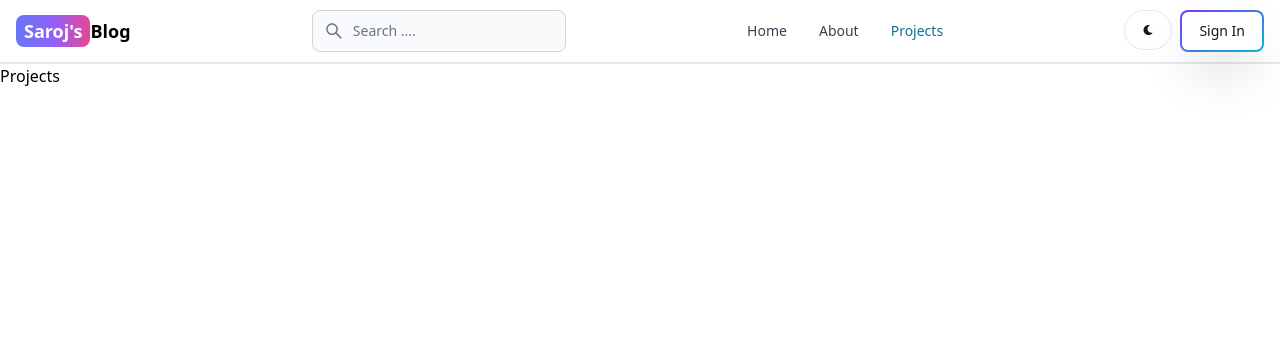
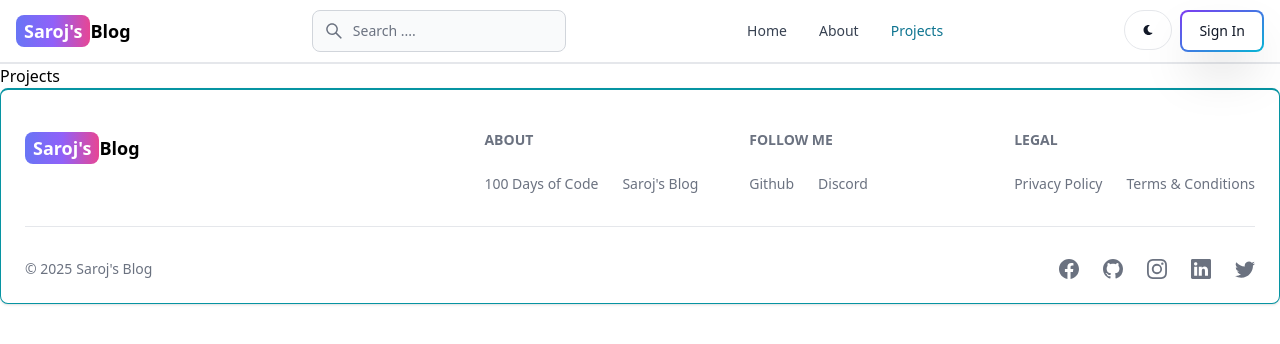
Before and after one commit to saroj580/MERN-BLOG, a React (Vite) app in the folder Client/: page /projects in a window 1280 px wide. Shown: the top 344 px of the page. Built offline with nearby package versions, Linux system fonts and the light colour scheme.

Commit message:
create and add the footer component

```diff
--- a/Client/src/App.jsx
+++ b/Client/src/App.jsx
@@ -4,9 +4,10 @@ import Home from './pages/Home'
 import Projects from './pages/Projects'
 import About from './pages/About'
 import SignIn from './pages/Signin'
-import SignUp from './pages/Signup'
+import SignUp from './pages/SignUp'
 import Dashboard from './pages/Dashboard'
 import Header from './components/Header'
+import Footer from './components/Footer'
 
 
 function App() {
@@ -21,6 +22,7 @@ function App() {
         <Route path="/dashboard" element={<Dashboard />} />
         <Route path="/projects" element={<Projects />} />
       </Routes>
+      <Footer />
     </BrowserRouter>
   )
 }
--- /dev/null
+++ b/Client/src/components/Footer.jsx
@@ -0,0 +1,65 @@
+import React from 'react'
+import { Footer } from 'flowbite-react'
+import { BsFacebook, BsGithub, BsInstagram, BsLinkedin, BsTwitter } from 'react-icons/bs'
+import { Link } from 'react-router-dom'
+
+export default function FooterComp() {
+    return <Footer container className='border border-t-2 border-teal-500 dark:border-gray-700 '>
+        <div className='w-full max-w-7xl mx-auto'>
+            <div className='grid w-full justify-between sm:flex md:grid-cols-1'>
+                <div className='mt-5'>
+                    <Link to='/' className='self-center text-sm sm:text-lg whitespace-nowrap font-semibold dark:text-white'>
+                        <span className='px-2 py-1 bg-gradient-to-r from-indigo-500 via-purple-500 to-pink-500 rounded-lg text-white'>Saroj's</span>
+                        Blog
+                    </Link>
+                </div>
+                <div className='grid grid-cols-2 gap-3 mt-4 sm:grid-cols-3 sm:gap-6'>
+                    <div>
+                        <Footer.Title title='About' />
+                            <Footer.LinkGroup >
+                                <Footer.Link href="" target='_blank' rel='noopener noreferrer'>
+                                    100 Days of Code
+                                </Footer.Link>
+                                <Footer.Link href="/about" target='_blank' rel='noopener noreferrer'>
+                                    Saroj's Blog
+                                </Footer.Link>
+                            </Footer.LinkGroup>
+                    </div>
+                    <div>
+                        <Footer.Title title='Follow Me' />
+                            <Footer.LinkGroup>
+                                <Footer.Link href="https://github.com/saroj580" target='_blank' rel='noopener noreferrer'>
+                                    Github
+                                </Footer.Link>
+                                <Footer.Link href="#" >
+                                    Discord
+                                </Footer.Link>
+                            </Footer.LinkGroup>
+                    </div>
+                     <div>
+                        <Footer.Title title='Legal' />
+                            <Footer.LinkGroup>
+                                <Footer.Link href="" >
+                                    Privacy Policy
+                                </Footer.Link>
+                                <Footer.Link href="#" >
+                                    Terms &amp; Conditions
+                                </Footer.Link>
+                            </Footer.LinkGroup>
+                    </div>
+                </div>
+            </div>
+            <Footer.Divider className='' />
+            <div className='w-full sm:justify-between sm:items-center sm:flex'>
+                <Footer.Copyright href='#' by="Saroj's Blog" year={new Date().getFullYear()} />
+                <div className='flex gap-6 mt-5 sm:mt-0 sm:justify-center'>
+                    <Footer.Icon href='#' icon={BsFacebook} />
+                    <Footer.Icon href='#' icon={BsGithub} />
+                    <Footer.Icon href='#' icon={BsInstagram} />
+                    <Footer.Icon href='#' icon={BsLinkedin} />
+                    <Footer.Icon href='#' icon={BsTwitter} />
+                </div>
+            </div>
+        </div>
+    </Footer>
+}
```
